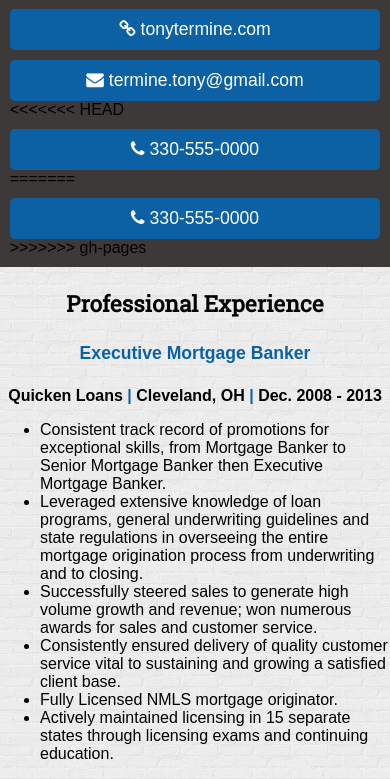
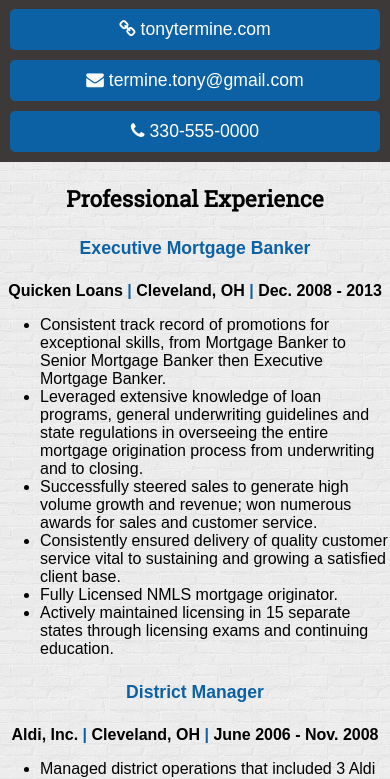
Before and after one commit to tonytermine/resume, a plain HTML site: page index.html in a window 390 px wide. Shown: the part 49-828 px from the top of the page. Drawn offline with Linux system fonts and the light colour scheme.

Commit message:
Fixed a merge fail
Deleted out github marks and extra phone button

```diff
--- a/index.html
+++ b/index.html
@@ -21,11 +21,7 @@
 				<ul class="mainButtons">
 					<li><a href="http://www.tonytermine.com " target="_blank"><i class="fa fa-link"></i> tonytermine.com</a></li>
 					<li><a href="mailto:termine.tony@gmail.com " target="_blank"><i class="fa fa-envelope"></i> termine.tony@gmail.com</a></li>
-<<<<<<< HEAD
 					<li><a href="tel:1-330-555-0000" class="phone"><i class="fa fa-phone"></i> 330-555-0000</a></li>
-=======
-					<li><a href="sms:1-330-555-0000 " target="_blank"><i class="fa fa-phone"></i> 330-555-0000</a></li>
->>>>>>> gh-pages
 				</ul><!-- end mainButtons -->
 			</header><!-- end headerContainer -->
 
@@ -86,8 +82,4 @@
 		</footer><!-- end footerContainer -->
 		</div><!-- end mainContainer -->
 	</body>
-<<<<<<< HEAD
 </html>
-=======
-</html>
->>>>>>> gh-pages
```
